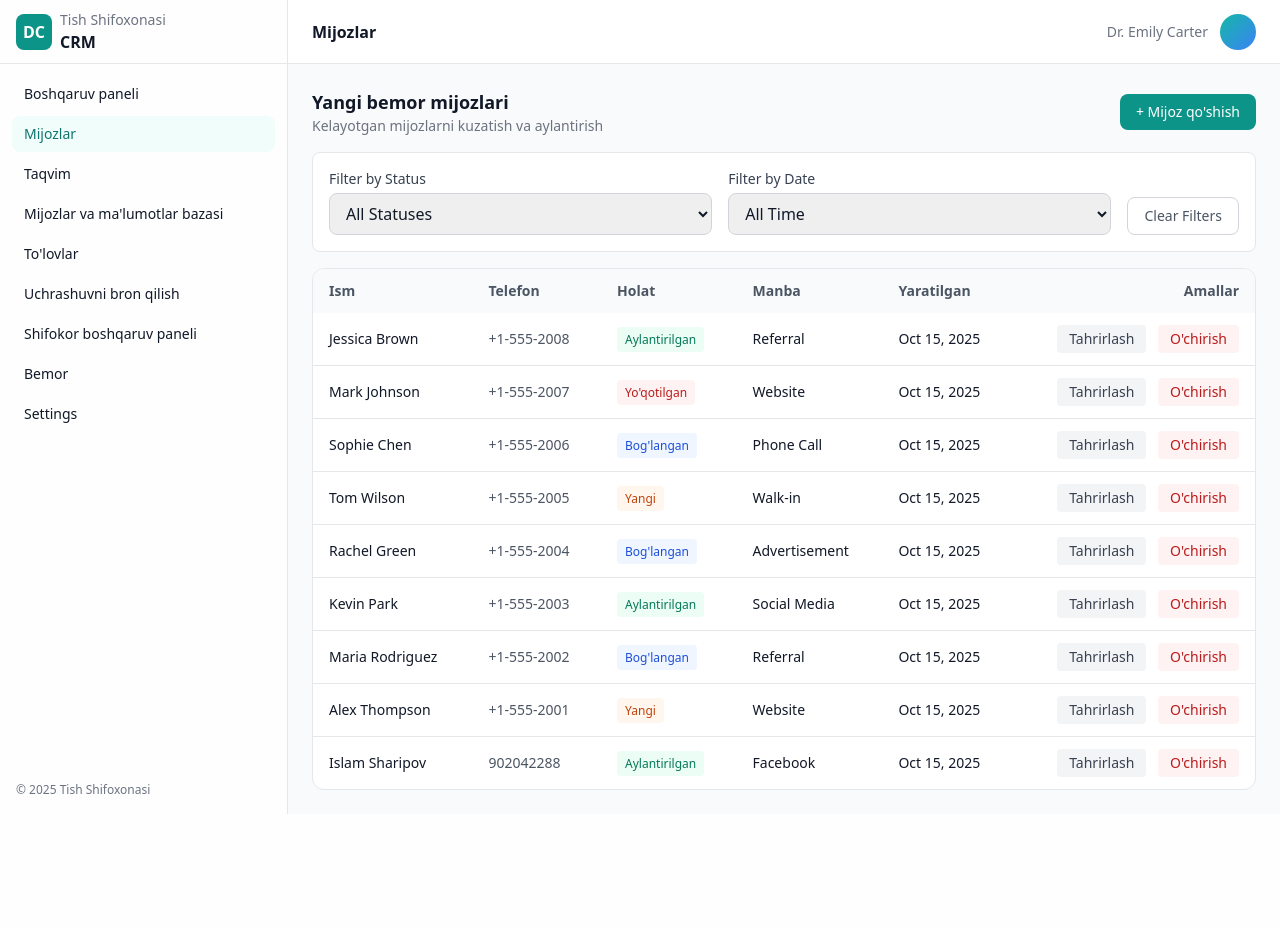
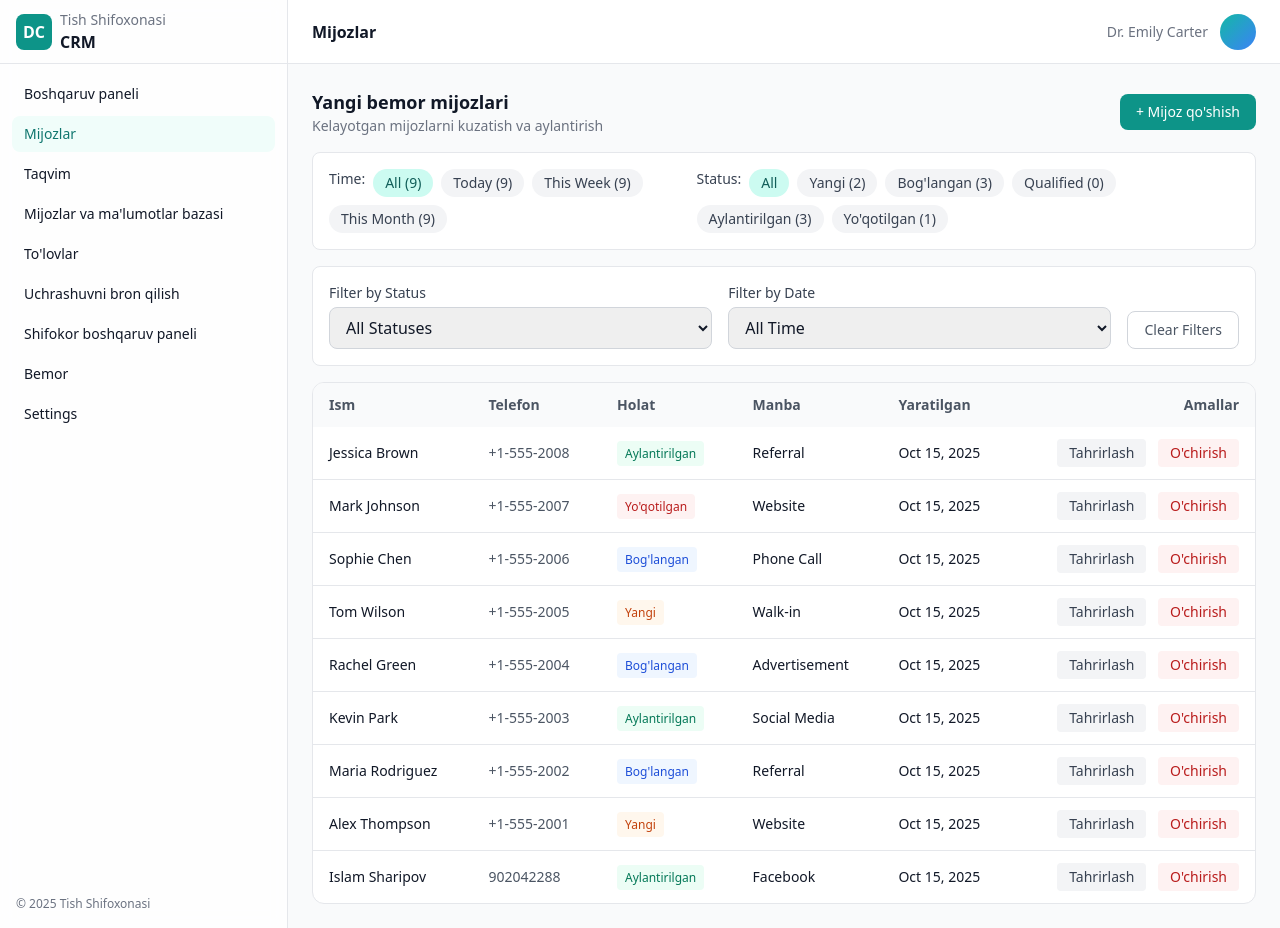
Before and after one commit to Rashidov21/dental-clinic-crm, a Django app: page /leads/page/ in a window 1280 px wide. Before the commit the page ends 814 px from the top, so only its background shows below. Run offline with Django 5.2, Linux system fonts and the light colour scheme; data comes from the database, SQL or seed files in the repository; some libraries are stand-ins or nearby versions.

Commit message:
Update leads.html

```diff
--- a/templates/leads.html
+++ b/templates/leads.html
@@ -46,6 +46,51 @@
           <p class="text-sm text-gray-500">{% trans "Track and convert incoming leads" %}</p>
         </div>
         <button onclick="showModal('addLead')" class="inline-flex items-center justify-center px-4 py-2 rounded-lg bg-teal-600 text-white text-sm font-medium hover:bg-teal-700">+ {% trans "Add Lead" %}</button>
+      </div>
+
+      <!-- Filter Section -->
+      <div class="bg-white dark:bg-gray-800 rounded-lg border border-gray-200 dark:border-gray-700 p-4">
+        <div class="flex flex-col lg:flex-row gap-4">
+          <!-- Time Filters -->
+          <div class="flex flex-wrap gap-2">
+            <span class="text-sm font-medium text-gray-700 dark:text-gray-300">{% trans "Time:" %}</span>
+            <a href="?time=" class="px-3 py-1 rounded-full text-sm {% if not time_filter %}bg-teal-100 text-teal-800 dark:bg-teal-900 dark:text-teal-200{% else %}bg-gray-100 text-gray-700 dark:bg-gray-700 dark:text-gray-300 hover:bg-gray-200 dark:hover:bg-gray-600{% endif %}">
+              {% trans "All" %} ({{ total_leads }})
+            </a>
+            <a href="?time=today" class="px-3 py-1 rounded-full text-sm {% if time_filter == 'today' %}bg-teal-100 text-teal-800 dark:bg-teal-900 dark:text-teal-200{% else %}bg-gray-100 text-gray-700 dark:bg-gray-700 dark:text-gray-300 hover:bg-gray-200 dark:hover:bg-gray-600{% endif %}">
+              {% trans "Today" %} ({{ today_count }})
+            </a>
+            <a href="?time=week" class="px-3 py-1 rounded-full text-sm {% if time_filter == 'week' %}bg-teal-100 text-teal-800 dark:bg-teal-900 dark:text-teal-200{% else %}bg-gray-100 text-gray-700 dark:bg-gray-700 dark:text-gray-300 hover:bg-gray-200 dark:hover:bg-gray-600{% endif %}">
+              {% trans "This Week" %} ({{ week_count }})
+            </a>
+            <a href="?time=month" class="px-3 py-1 rounded-full text-sm {% if time_filter == 'month' %}bg-teal-100 text-teal-800 dark:bg-teal-900 dark:text-teal-200{% else %}bg-gray-100 text-gray-700 dark:bg-gray-700 dark:text-gray-300 hover:bg-gray-200 dark:hover:bg-gray-600{% endif %}">
+              {% trans "This Month" %} ({{ month_count }})
+            </a>
+          </div>
+
+          <!-- Status Filters -->
+          <div class="flex flex-wrap gap-2">
+            <span class="text-sm font-medium text-gray-700 dark:text-gray-300">{% trans "Status:" %}</span>
+            <a href="?status=" class="px-3 py-1 rounded-full text-sm {% if not status_filter %}bg-teal-100 text-teal-800 dark:bg-teal-900 dark:text-teal-200{% else %}bg-gray-100 text-gray-700 dark:bg-gray-700 dark:text-gray-300 hover:bg-gray-200 dark:hover:bg-gray-600{% endif %}">
+              {% trans "All" %}
+            </a>
+            <a href="?status=new" class="px-3 py-1 rounded-full text-sm {% if status_filter == 'new' %}bg-teal-100 text-teal-800 dark:bg-teal-900 dark:text-teal-200{% else %}bg-gray-100 text-gray-700 dark:bg-gray-700 dark:text-gray-300 hover:bg-gray-200 dark:hover:bg-gray-600{% endif %}">
+              {% trans "New" %} ({{ status_counts.new|default:0 }})
+            </a>
+            <a href="?status=contacted" class="px-3 py-1 rounded-full text-sm {% if status_filter == 'contacted' %}bg-teal-100 text-teal-800 dark:bg-teal-900 dark:text-teal-200{% else %}bg-gray-100 text-gray-700 dark:bg-gray-700 dark:text-gray-300 hover:bg-gray-200 dark:hover:bg-gray-600{% endif %}">
+              {% trans "Contacted" %} ({{ status_counts.contacted|default:0 }})
+            </a>
+            <a href="?status=qualified" class="px-3 py-1 rounded-full text-sm {% if status_filter == 'qualified' %}bg-teal-100 text-teal-800 dark:bg-teal-900 dark:text-teal-200{% else %}bg-gray-100 text-gray-700 dark:bg-gray-700 dark:text-gray-300 hover:bg-gray-200 dark:hover:bg-gray-600{% endif %}">
+              {% trans "Qualified" %} ({{ status_counts.qualified|default:0 }})
+            </a>
+            <a href="?status=converted" class="px-3 py-1 rounded-full text-sm {% if status_filter == 'converted' %}bg-teal-100 text-teal-800 dark:bg-teal-900 dark:text-teal-200{% else %}bg-gray-100 text-gray-700 dark:bg-gray-700 dark:text-gray-300 hover:bg-gray-200 dark:hover:bg-gray-600{% endif %}">
+              {% trans "Converted" %} ({{ status_counts.converted|default:0 }})
+            </a>
+            <a href="?status=lost" class="px-3 py-1 rounded-full text-sm {% if status_filter == 'lost' %}bg-teal-100 text-teal-800 dark:bg-teal-900 dark:text-teal-200{% else %}bg-gray-100 text-gray-700 dark:bg-gray-700 dark:text-gray-300 hover:bg-gray-200 dark:hover:bg-gray-600{% endif %}">
+              {% trans "Lost" %} ({{ status_counts.lost|default:0 }})
+            </a>
+          </div>
+        </div>
       </div>
 
       <!-- Filter Controls -->
```
